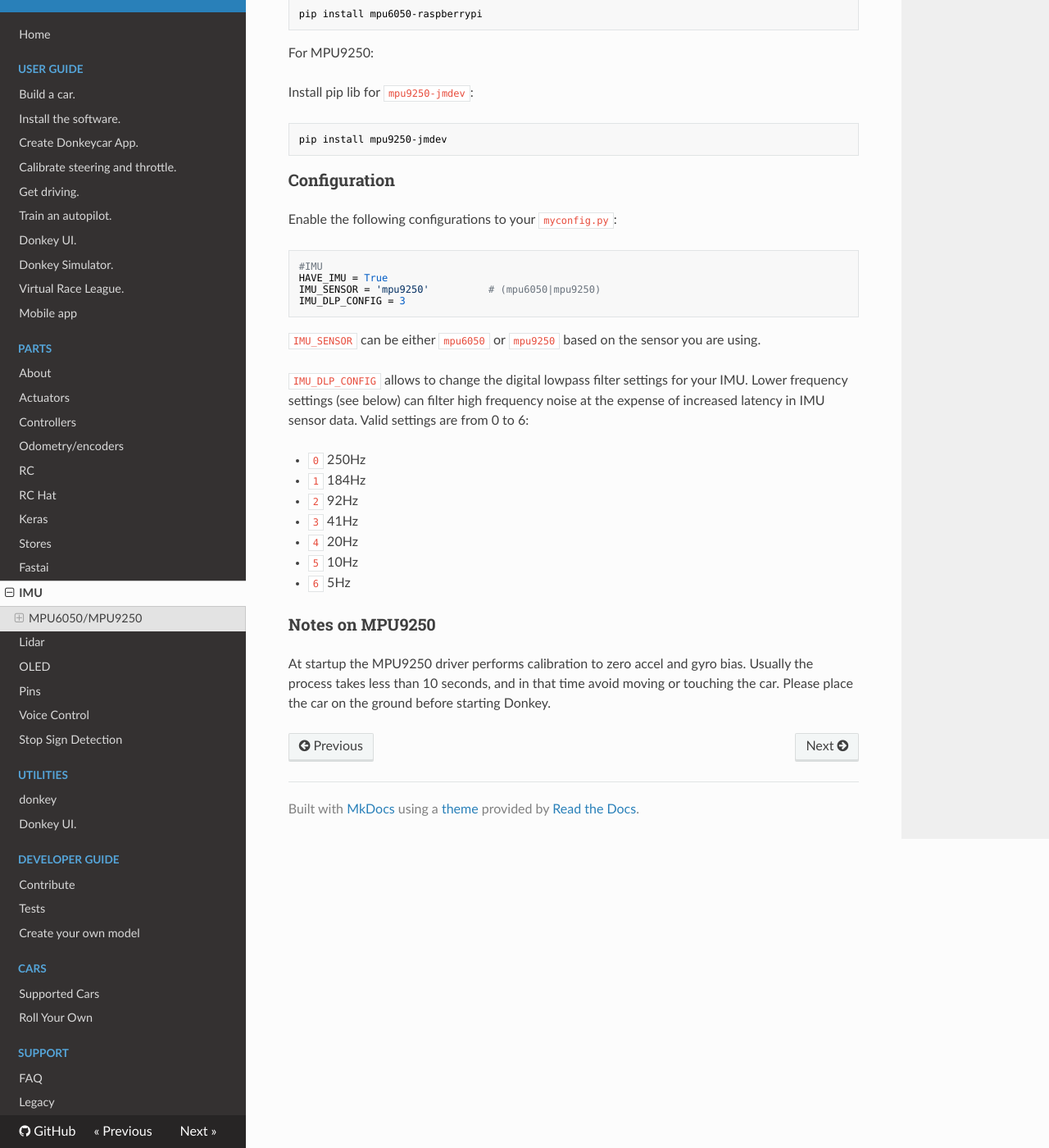
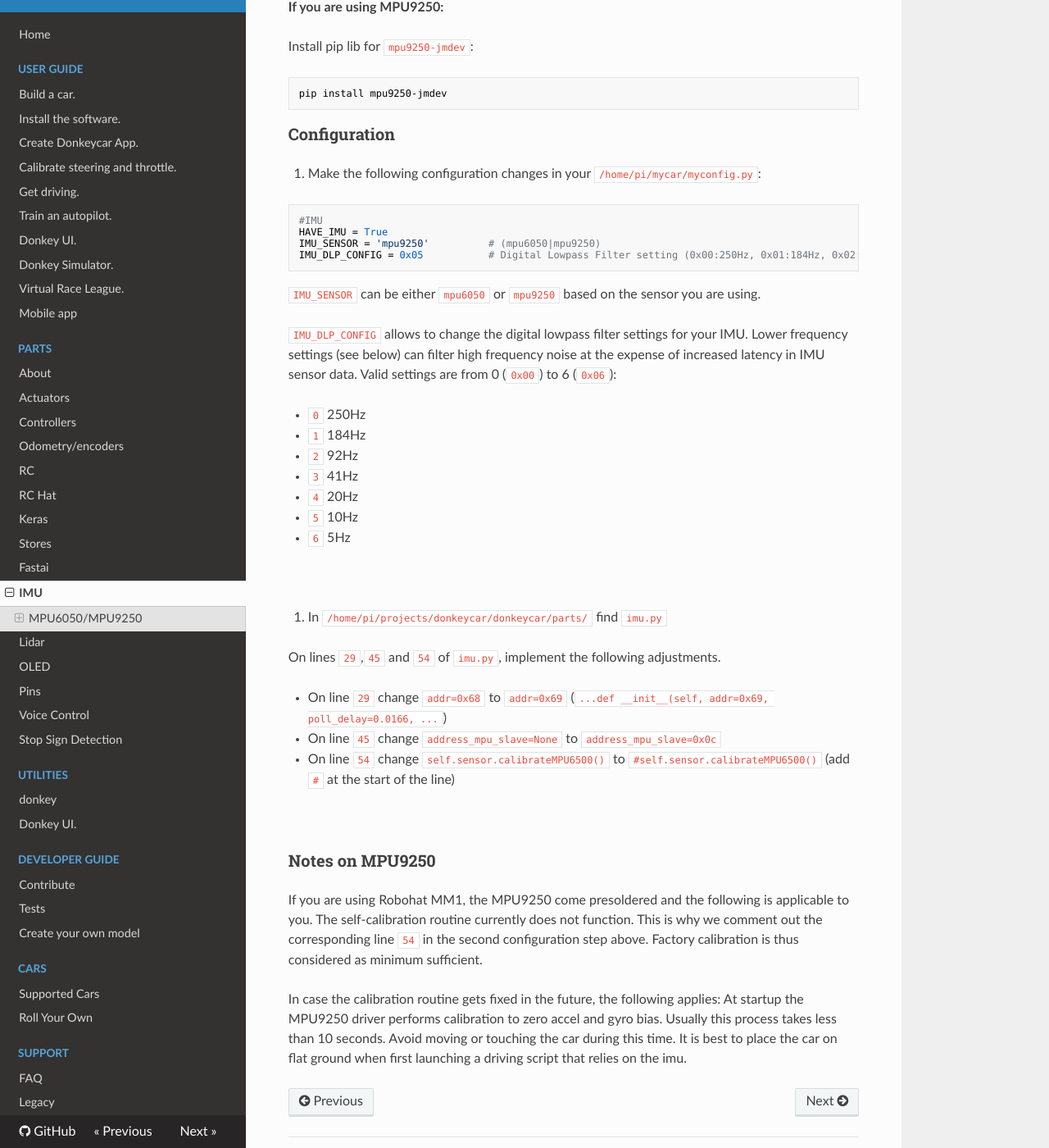
Before and after one commit to autorope/donkeydocs, an MkDocs documentation site: the page built from docs/parts/imu.md, in a window 1280 px wide and 1400 px high, scrolled down 1110 px. Shown: the whole window at 82% size. Built offline with MkDocs 1.6.1, drawn with Linux system fonts in a browser that asks for light colours; nearby versions of some CDN libraries; some of the changed text lies outside the part shown.

Commit message:
update to imu docs
Expanded configuration to include manual workaround to IMU misaddressing & calibration bug.
Fixed typos and adjusted structure to improve overall information flow.

````diff
--- a/docs/parts/imu.md
+++ b/docs/parts/imu.md
@@ -10,31 +10,28 @@ MPU9250 offers additional integrated magnetometer.
 
 * Typically uses the I2C interface and can be chained off the default PWM PCA9685 board. This configuration will also provide power.
 * MPU6050: Outputs acceleration X, Y, Z, Gyroscope X, Y, Z, and temperature.
-* MPU6250: Outputs acceleration X, Y, Z, Gyroscope X, Y, Z, Magnetometer X, Y, Z and temperature.
+* MPU9250: Outputs acceleration X, Y, Z, Gyroscope X, Y, Z, Magnetometer X, Y, Z and temperature.
 * Chip built-in 16bit AD converter, 16bit data output
 * Gyroscopes range: +/- 250 500 1000 2000 degree/sec
 * Acceleration range: ±2 ±4 ±8 ±16g
 
 ### Software Setup
 
-Install smbus
+Install smbus2
 
-* either from package:
+* either using pip:
 
 ``` bash
- sudo apt install python3-smbus
+ pip install smbus2
+```
+* or conda:
+
+``` bash
+ conda install -c conda-forge smbus2
 ```
 
-* or from source:
 
-```bash
-sudo apt-get install i2c-tools libi2c-dev python-dev python3-dev
-git clone https://github.com/pimoroni/py-smbus.git
-cd py-smbus/library
-python setup.py build
-sudo python setup.py install
-```
-For MPU6050:
+**If you are using MPU6050:**
 
 Install pip lib for `mpu6050`:
 
@@ -42,7 +39,7 @@ Install pip lib for `mpu6050`:
 pip install mpu6050-raspberrypi
 ```
 
-For MPU9250:
+**If you are using MPU9250:**
 
 Install pip lib for `mpu9250-jmdev`:
 
@@ -51,18 +48,18 @@ pip install mpu9250-jmdev
 ```
 
 ### Configuration
-Enable the following configurations to your `myconfig.py`:
+1. Make the following configuration changes in your `/home/pi/mycar/myconfig.py`:
 
 ``` python
 #IMU
 HAVE_IMU = True
 IMU_SENSOR = 'mpu9250'          # (mpu6050|mpu9250)
-IMU_DLP_CONFIG = 3
+IMU_DLP_CONFIG = 0x05           # Digital Lowpass Filter setting (0x00:250Hz, 0x01:184Hz, 0x02:92Hz, 0x03:41Hz, 0x04:20Hz, 0x05:10Hz, 0x06:5Hz)
 ```
 `IMU_SENSOR` can be either `mpu6050` or `mpu9250` based on the sensor you are using.
 
 `IMU_DLP_CONFIG` allows to change the digital lowpass filter settings for your IMU. Lower frequency settings (see below) can filter high frequency noise at the expense of increased latency in IMU sensor data.
-Valid settings are from 0 to 6:
+Valid settings are from 0 (`0x00`) to 6 (`0x06`):
 
 - `0` 250Hz
 - `1` 184Hz
@@ -72,6 +69,28 @@ Valid settings are from 0 to 6:
 - `5` 10Hz
 - `6` 5Hz
 
+<br>
+
+2. In `/home/pi/projects/donkeycar/donkeycar/parts/` find `imu.py`
+
+On lines `29`,`45` and `54` of `imu.py`, implement the following adjustments.
+
+* On line `29` change `addr=0x68` to `addr=0x69` (`...def __init__(self, addr=0x69, poll_delay=0.0166, ...`)
+
+* On line `45` change `address_mpu_slave=None` to `address_mpu_slave=0x0c`
+
+* On line `54` change `self.sensor.calibrateMPU6500()` to `#self.sensor.calibrateMPU6500()` (add `#` at the start of the line)
+
+<br>
+
 ### Notes on MPU9250
-At startup the MPU9250 driver performs calibration to zero accel and gyro bias. Usually the process takes less than 10 seconds, and in that time avoid moving or touching the car.
-Please place the car on the ground before starting Donkey.
+If you are using Robohat MM1, the MPU9250 come presoldered and the following is applicable to you.
+The self-calibration routine currently does not function.
+This is why we comment out the corresponding line `54` in the second configuration step above.
+Factory calibration is thus considered as minimum sufficient.
+
+In case the calibration routine gets fixed in the future, the following applies:
+At startup the MPU9250 driver performs calibration to zero accel and gyro bias.
+Usually this process takes less than 10 seconds.
+Avoid moving or touching the car during this time.
+It is best to place the car on flat ground when first launching a driving script that relies on the imu.
````
